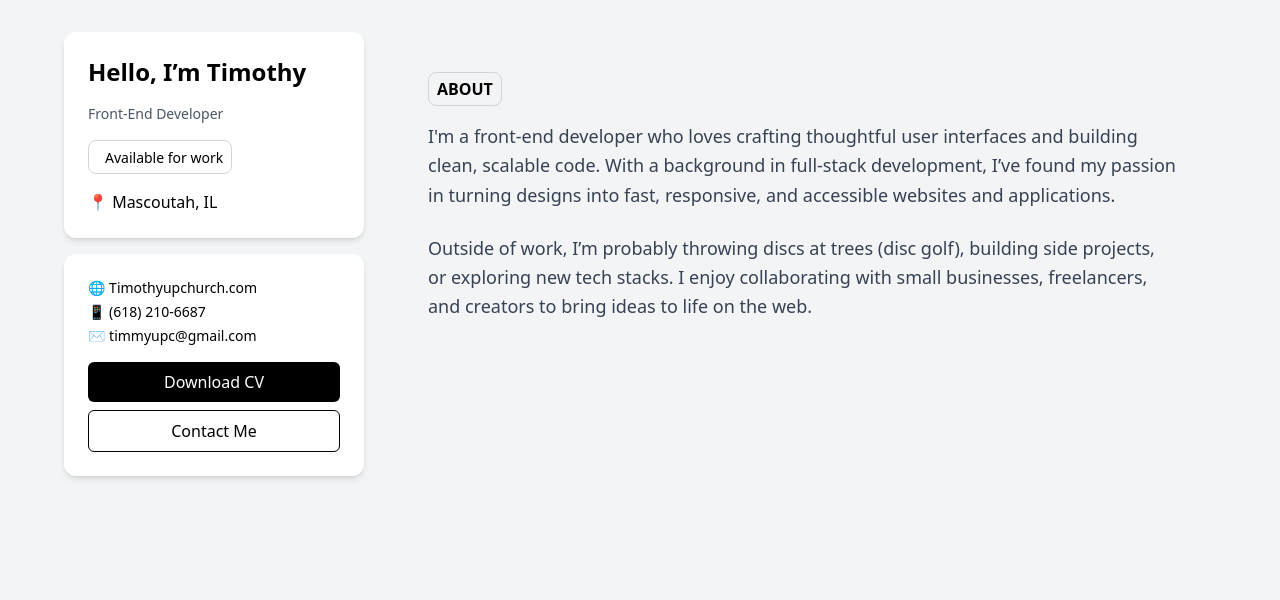
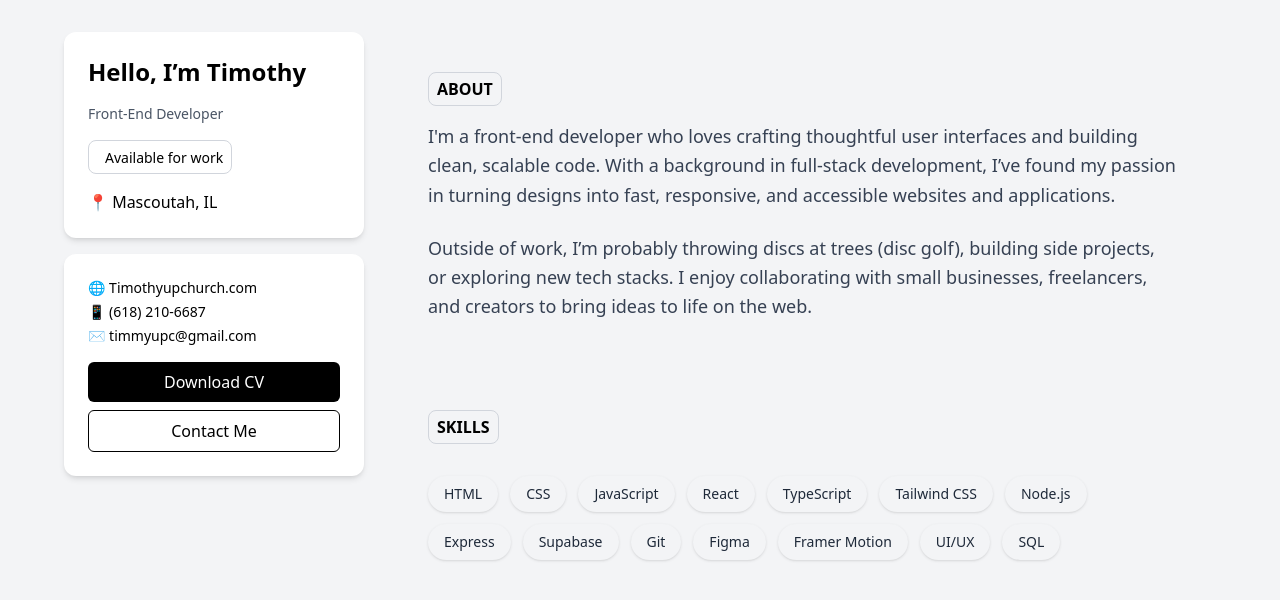
Before and after one commit to Tupchu/timothyupchurch-portfolio, a React (Vite) app: page / in a window 1280 px wide. Shown: the top 600 px of the page. Built offline with nearby package versions, Linux system fonts and the light colour scheme.

Commit message:
Added skills section
Added a new skills section and added an animation to the sidebar.

```diff
--- a/src/components/MainContent.tsx
+++ b/src/components/MainContent.tsx
@@ -1,9 +1,11 @@
 import About from "../sections/About";
+import Skills from "../sections/Skills";
 
 const MainContent = () => {
   return (
     <div className="space-y-2">
       <About />
+      <Skills />
     </div>
   );
 };
--- a/src/components/Sidebar.tsx
+++ b/src/components/Sidebar.tsx
@@ -1,5 +1,14 @@
+import { motion } from "framer-motion";
+
 const Sidebar = () => {
   return (
+    <motion.section
+      id="sidebar"
+      initial={{ opacity: 0, x: -40 }}
+      whileInView={{ opacity: 1, x: 0 }}
+      transition={{ duration: 0.8, delay: 0.2 }}
+      viewport={{ once: true }}
+    >
       <div className="grid gap-4 lg:grid-cols-1">
         <div className="bg-white p-6 rounded-xl shadow-md space-y-4">
           <h1 className="text-2xl font-bold">Hello, I’m Timothy</h1>
@@ -29,6 +38,7 @@ const Sidebar = () => {
           </div>
         </div>
       </div>
+    </motion.section>
   );
 };
 
--- /dev/null
+++ b/src/sections/Skills.tsx
@@ -0,0 +1,50 @@
+import { motion } from "framer-motion";
+
+// Optional: could be moved to /data/skills.js if you want it reusable
+const skills = [
+  "HTML",
+  "CSS",
+  "JavaScript",
+  "React",
+  "TypeScript",
+  "Tailwind CSS",
+  "Node.js",
+  "Express",
+  "Supabase",
+  "Git",
+  "Figma",
+  "Framer Motion",
+  "UI/UX",
+  "SQL",
+];
+
+const Skills = () => {
+  return (
+    <motion.section
+      id="skills"
+      initial={{ opacity: 0, y: 40 }}
+      whileInView={{ opacity: 1, y: 0 }}
+      transition={{ duration: 0.8, delay: 0.2 }}
+      viewport={{ once: true }}
+      className="p-6 md:p-10"
+    >
+      <h2 className="text-base font-semibold mb-8 inline-block border-solid border rounded-lg px-2 py-1 border-gray-300">
+        SKILLS
+      </h2>
+
+      <div className="flex flex-wrap gap-3">
+        {skills.map((skill, index) => (
+          <motion.span
+            key={index}
+            whileHover={{ scale: 1.05 }}
+            className="px-4 py-2 bg-gray-100 rounded-full text-sm font-medium text-gray-800 shadow-sm transition-all cursor-default"
+          >
+            {skill}
+          </motion.span>
+        ))}
+      </div>
+    </motion.section>
+  );
+};
+
+export default Skills;
```
Lines whose indentation alone changed are shown as unchanged.
